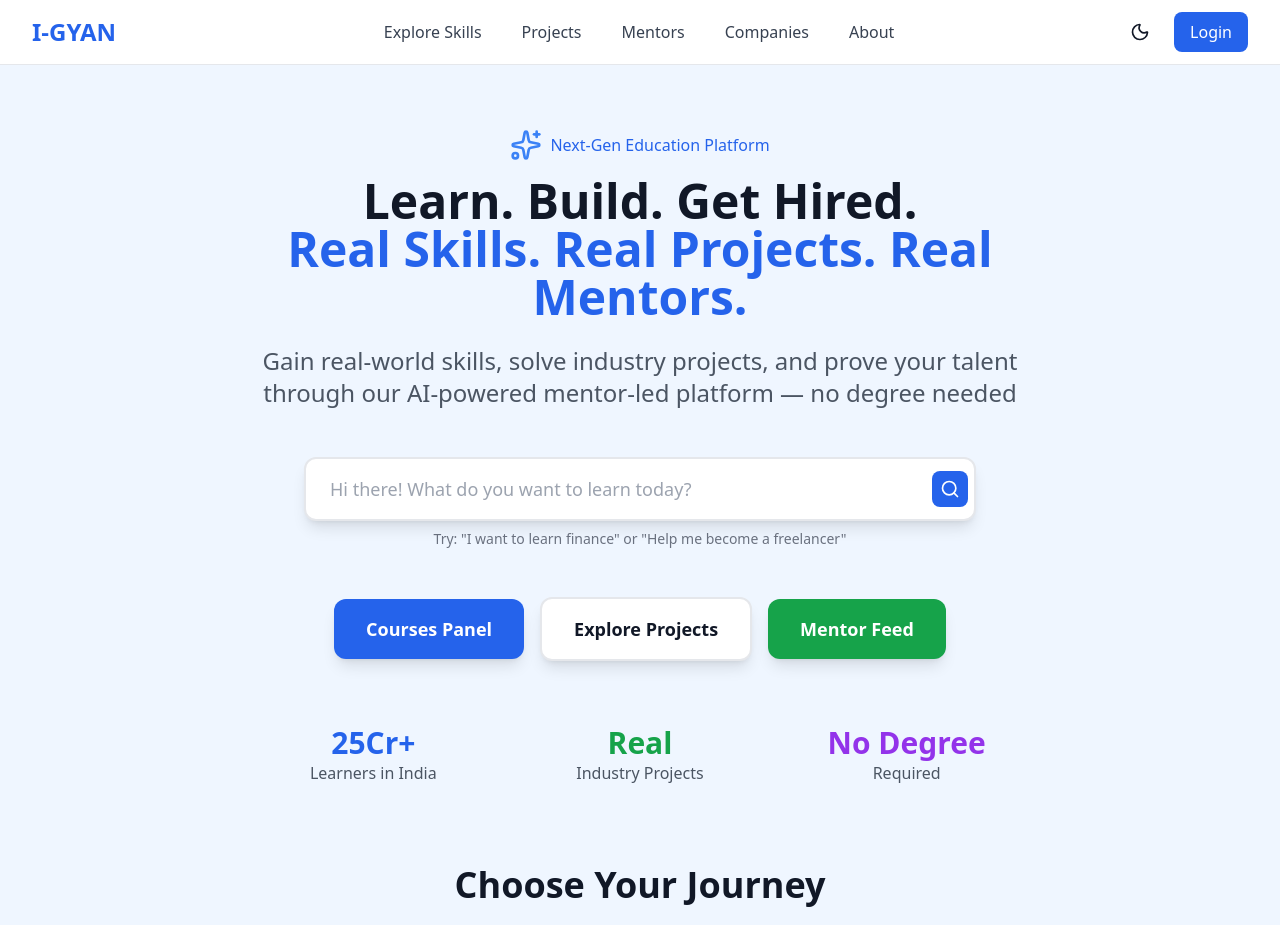
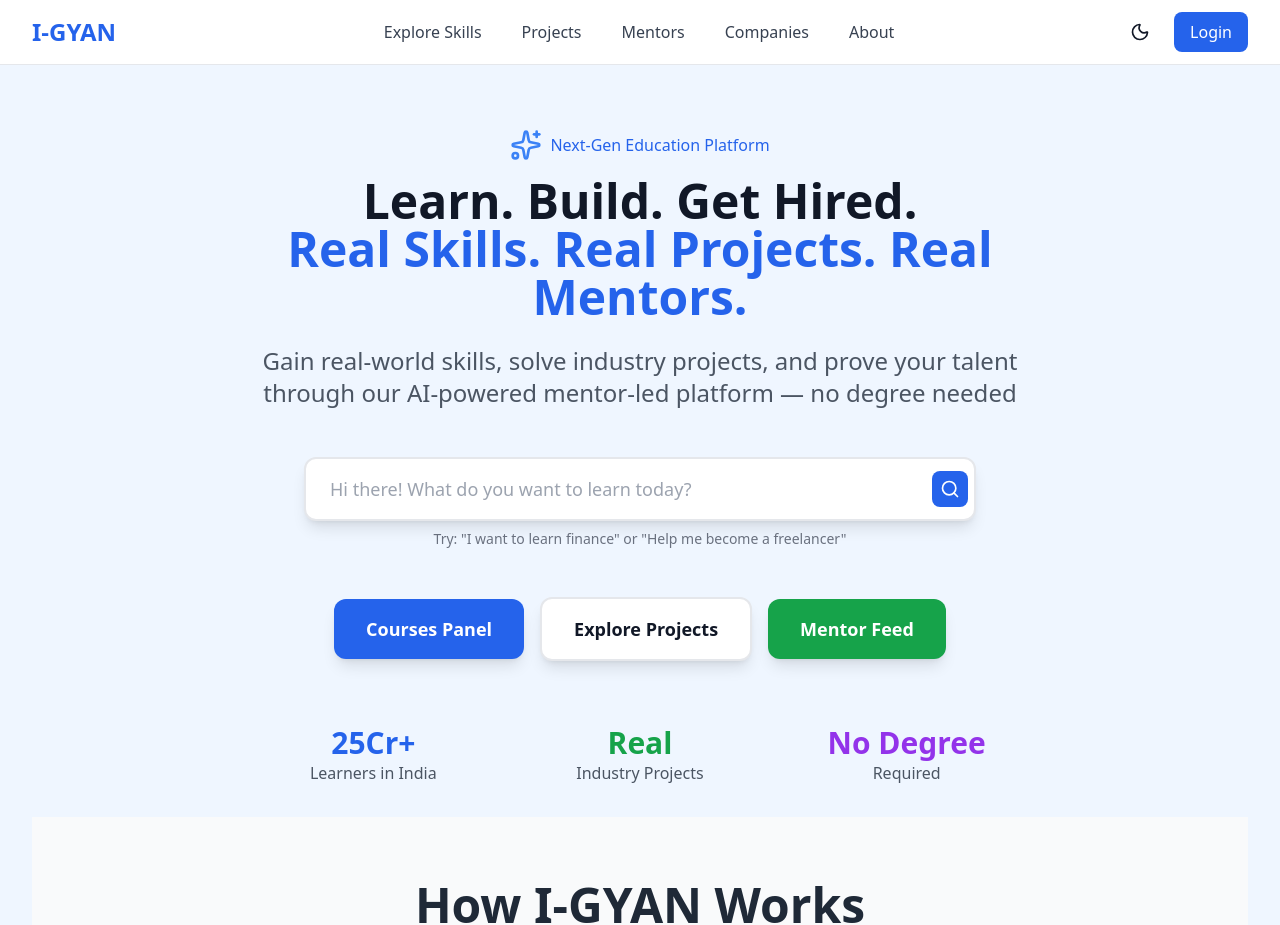
Before and after one commit to manojsingh00963/igyan, a React (Vite) app in the folder frontend/: page / in a window 1280 px wide. Shown: the top 925 px of the page. Built offline with nearby package versions, Linux system fonts and the light colour scheme.

Commit message:
modified how-it-works

```diff
--- a/frontend/src/components/Hero.jsx
+++ b/frontend/src/components/Hero.jsx
@@ -3,10 +3,11 @@ import { Search, Sparkles } from 'lucide-react';
 import CTASection from './CTAsection';
 import TestimonialSection from './Testinomials';
 import JourneySection from './JourneySection';
+import HowItWorks from './how-it-works';
 const Hero = ({ chatInput, setChatInput, onChatSubmit, isLoggedIn }) => {
     return (
         <section className="relative bg-blue-50 dark:bg-gray-900 py-16 px-4 sm:px-6 lg:px-8">
-            <div className="max-w-4xl mx-auto text-center">
+            <div className="max-w-4xl pb-8 mx-auto text-center">
                 <div className="flex items-center justify-center mb-4">
                     <Sparkles className="w-8 h-8 text-blue-500 mr-2" />
                     <span className="text-blue-600 font-medium">Next-Gen Education Platform</span>
@@ -72,6 +73,7 @@ const Hero = ({ chatInput, setChatInput, onChatSubmit, isLoggedIn }) => {
                 </div>
             </div>
              {/* Login Types */}
+             <HowItWorks/>
             <JourneySection/>
 
             <CTASection/>
```
